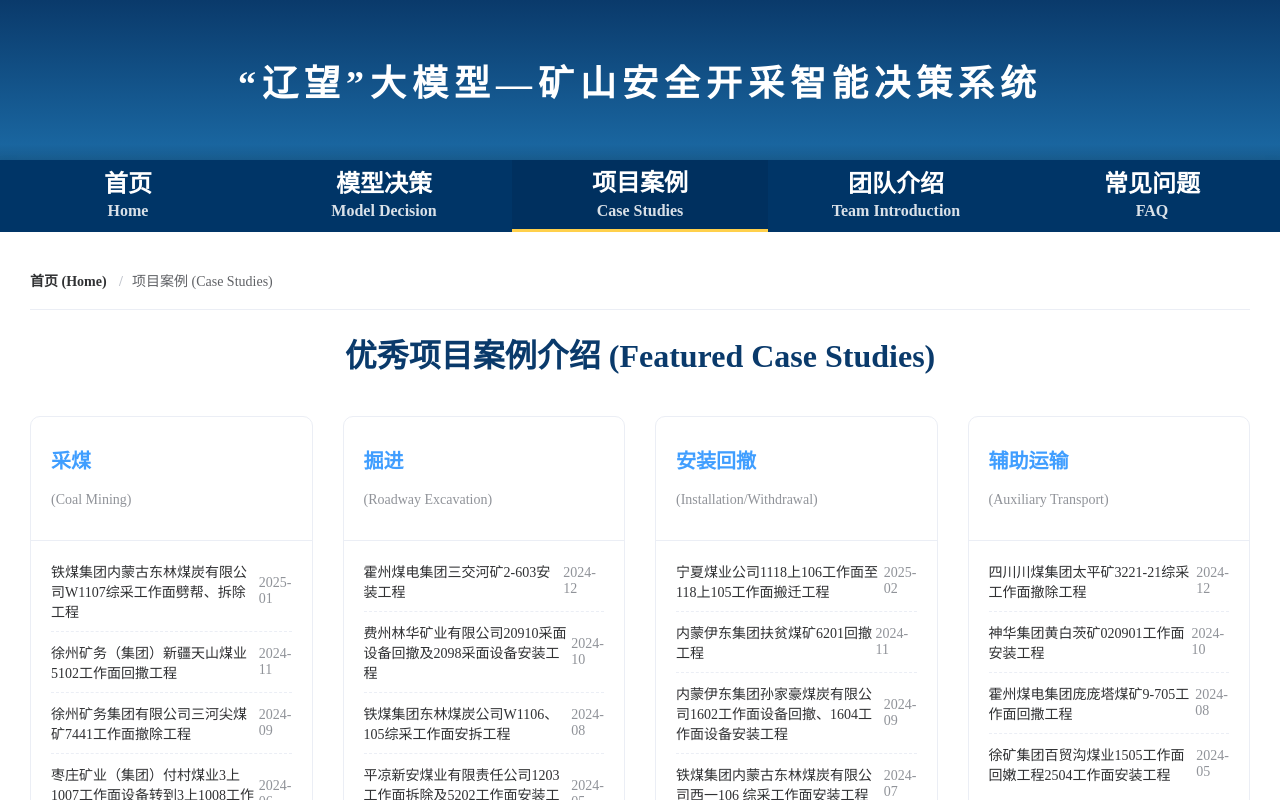
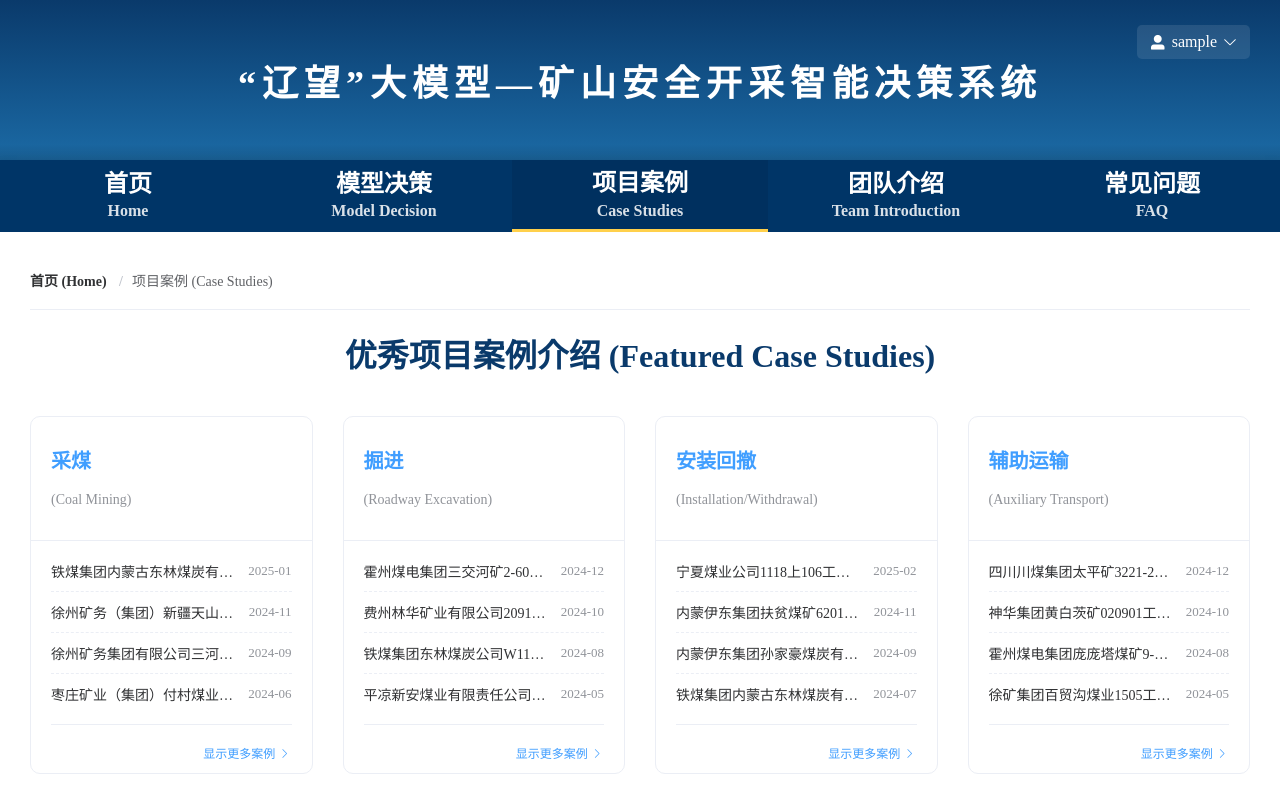
Before and after one commit to freshmakerzhao/IntelligentDecisionMakingSystemWeb, a Vue app in the folder vue/: page /dashboard/cases in a window 1280 px wide. Shown: the top 800 px of the page. Built offline with nearby package versions, Linux system fonts and the light colour scheme; sample sign-in values are in the browser's storage.

Commit message:
完善项目案例页面

```diff
--- a/vue/src/router/index.js
+++ b/vue/src/router/index.js
@@ -96,7 +96,7 @@ router.beforeEach((to, from, next) => {
     // 如果未登录
     if (!hasToken) {
         if (to.path !== '/login') {
-            Vue.prototype.$message.warning("请先登录才能访问此页面");
+            Vue.prototype.$message.warning("请登录");
             next({
                 path: '/login',
                 query: { redirect: to.fullPath } // 带上目标路径
--- a/vue/src/views/Dashboard/B_Cases.vue
+++ b/vue/src/views/Dashboard/B_Cases.vue
@@ -40,8 +40,15 @@
           <!-- 案例列表 -->
           <ul class="case-list">
             <li v-for="(caseItem, i) in category.cases" :key="i" class="case-item">
-              <!-- 使用 el-link 实现可点击的标题 -->
-              <el-link type="_blank" :underline="false" @click="viewCaseDetail(caseItem)">
+              <!-- 添加 title 属性，鼠标悬停时显示完整内容 -->
+              <!-- 添加 case-title-link 类，用于应用省略号样式 -->
+              <el-link
+                type="_blank"
+                :underline="false"
+                @click="viewCaseDetail(caseItem)"
+                :title="caseItem.title"
+                class="case-title-link"
+              >
                 {{ caseItem.title }}
               </el-link>
               <span class="case-date">{{ caseItem.date }}</span>
@@ -79,7 +86,15 @@
 
           <ul class="case-list">
             <li v-for="(caseItem, i) in category.cases" :key="i" class="case-item">
-              <el-link type="_blank" :underline="false" @click="viewCaseDetail(caseItem)">
+              <!-- 添加 title 属性，鼠标悬停时显示完整内容 -->
+              <!-- 添加 case-title-link 类，用于应用省略号样式 -->
+              <el-link
+                type="_blank"
+                :underline="false"
+                @click="viewCaseDetail(caseItem)"
+                :title="caseItem.title"
+                class="case-title-link"
+              >
                 {{ caseItem.title }}
               </el-link>
               <span class="case-date">{{ caseItem.date }}</span>
@@ -189,7 +204,7 @@ export default {
   },
   computed: {
     breadcrumbs() {
-      // 模拟当前页面的路径。在实际应用中，this.$route.path 会自动反映当前 URL。
+      // 模拟当前页面的路径。
       const currentPath = this.$route ? this.$route.path : '/dashboard/cases';
 
       let paths = [
@@ -214,8 +229,8 @@ export default {
     },
     // 模拟跳转到更多案例列表
     viewMore(category) {
-      console.log('查看更多分类案例:', category.title);
-      this.$message.success(`正在加载 "${category.title}" 的全部案例...`);
+      console.log('查看更多分类案例:', category.title_zh);
+      this.$message.success(`正在加载 "${category.title_zh}" 的全部案例...`);
     }
   }
 };
@@ -279,10 +294,8 @@ export default {
 }
 
 .card-header {
-    /* 移除旧的 font-size, font-weight，由内部 span 控制 */
     color: #409EFF; /* 保持主题色 */
     padding: 10px 0;
-
 }
 .two-line-header {
     display: flex;
@@ -290,9 +303,8 @@ export default {
 }
 
 .title-wrapper {
-    /* 允许 <br/> 标签工作 */
     display: inline-block;
-    line-height: 1.1; /* 减少行间距，让标题更紧凑 */
+    line-height: 1.1;
     padding: 5px 0;
 }
 .zh-title {
@@ -318,6 +330,7 @@ export default {
 
 .case-item {
     display: flex;
+    /* 确保标题和日期左右对齐 */
     justify-content: space-between;
     align-items: center;
     padding: 10px 0;
@@ -329,8 +342,44 @@ export default {
     border-bottom: none;
 }
 
+/* --- 案例标题省略号和悬停提示 --- */
+.case-title-link {
+    /* 强制左对齐容器内的文本 */
+    text-align: left;
+
+    /* Flex 布局属性：让链接占据剩余空间 */
+    flex: 1;
+    min-width: 0; /* 解决 flex 容器中的子元素溢出问题 */
+    margin-right: 10px; /* 与日期分隔 */
+
+    /* 截断属性 */
+    overflow: hidden;
+    white-space: nowrap;
+    text-overflow: ellipsis;
+}
+
+/* 针对 el-link 内部的文本元素应用截断属性，并强制左对齐 */
+.case-title-link >>> span {
+    /* 确保 span 是一个块级元素，可以完全占据 el-link 的宽度 */
+    display: block;
+    /* 强制内部span占据el-link的全部宽度 */
+    width: 100%;
+    /* 再次强制内部文本左对齐 */
+    text-align: left;
+
+    /* 截断属性 */
+    overflow: hidden;
+    white-space: nowrap;
+    text-overflow: ellipsis;
+}
+/* --- 结束 案例标题省略号和悬停提示 --- */
+
 .case-date {
+    /* 确保日期不被挤压，保持固定宽度 */
+    flex-shrink: 0;
     color: #909399;
+    font-size: 13px;
+    margin-left: 5px;
 }
 
 .view-more-footer {
--- a/vue/src/views/Dashboard/Manage.vue
+++ b/vue/src/views/Dashboard/Manage.vue
@@ -3,12 +3,27 @@
         <!-- 整个页面的外层容器 -->
 
         <!-- 内部容器：包含 Header, Main, Footer -->
-        <!--  Flex 布局，以便 el-main 能够撑开 -->
         <el-container direction="vertical">
             <!-- 顶部大图 banner（在导航栏上方） -->
             <div class="top-banner">
                 <div class="banner-inner">
                     <h1 class="banner-title">“辽望”大模型—矿山安全开采智能决策系统</h1>
+                </div>
+
+                <!-- 用户显示和退出功能区域 -->
+                <div class="user-controls">
+                    <el-dropdown trigger="click" @command="handleCommand">
+                        <span class="el-dropdown-link user-info">
+                            <i class="el-icon-user-solid user-icon"></i>
+                            <!-- 显示用户名，如果未登录则显示“未登录用户” -->
+                            {{ user.name || '未登录用户' }}
+                            <i class="el-icon-arrow-down el-icon--right"></i>
+                        </span>
+                        <el-dropdown-menu slot="dropdown">
+                            <el-dropdown-item command="profile">个人中心</el-dropdown-item>
+                            <el-dropdown-item command="logout" divided>退出登录</el-dropdown-item>
+                        </el-dropdown-menu>
+                    </el-dropdown>
                 </div>
             </div>
 
@@ -72,13 +87,15 @@ export default {
         },
         // 获取用户信息，此方法利用@refreshUser，使得相关联页面也可以调用
         getUser() {
-            let userId = '';
-            // Note: 生产环境中应该使用更安全的身份验证方法
-            const userString = localStorage.getItem("user");
+            let userString = localStorage.getItem("user");
             if (userString) {
-                userId = JSON.parse(userString).id;
-                // 从后台获取到修改后的user数据，再传递给header
-                // 假设 this.request 存在
+                try {
+                    const parsedUser = JSON.parse(userString);
+                    const userId = parsedUser.id;
+
+                    this.user = { id: userId, name: parsedUser.username || "Admin" };
+
+                    // 假设 this.request 存在, 如果不需要真实请求，请保持注释
                     /*
                     this.request.get("/user/findOneById/" + userId).then(res => {
                         this.user = res.data;
@@ -86,10 +103,42 @@ export default {
                         console.error("Failed to fetch user:", err);
                     });
                     */
-               // Mock user data if request is not available
-               this.user = { id: userId, name: "Admin" };
+                } catch (e) {
+                    console.error("Error parsing user from localStorage:", e);
+                    localStorage.removeItem("user"); // 清除无效数据
+                    this.user = {};
+                }
+            } else {
+                this.user = {};
             }
         },
+
+        // 处理下拉菜单命令
+        handleCommand(command) {
+            if (command === 'logout') {
+                this.logout();
+            } else if (command === 'profile') {
+                // 占位
+                this.$message.info("即将跳转到个人中心...");
+            }
+        },
+
+        // 退出登录逻辑
+        logout() {
+            // 1. 清除本地存储中的用户信息
+            localStorage.removeItem("user");
+            this.$message.success("退出成功！已清除登录状态。");
+
+            // 2. 刷新 user 状态
+            this.user = {};
+
+            // 3. 重定向到登录页面
+            if (this.$router) {
+                this.$router.push('/login');
+            } else {
+                console.warn("Router is not available. Logout successful.");
+            }
+        }
     }
 }
 </script>
@@ -113,11 +162,6 @@ body,
 
 /* 使 el-main 占据所有剩余空间 */
 .main-content {
-    /* 核心：flex: 1 0 auto
-       flex-grow: 1 (内容少时拉伸占据空白)
-       flex-shrink: 0 (内容多时不允许收缩，确保其内容能够将父容器撑开)
-       flex-basis: auto
-    */
     flex: 1 0 auto;
 
     /* 移除默认 padding，让内容完全由子组件控制 */
@@ -145,7 +189,7 @@ body,
     align-items: center;
     justify-content: center;
     color: #fff;
-    position: relative;
+    position: relative; /* 确保 user-controls 可以绝对定位 */
     z-index: 1;
 }
 /* 底部渐变阴影，用于与导航栏衔接 */
@@ -160,6 +204,39 @@ body,
     pointer-events: none;
     z-index: 0;
 }
+
+/* 用户控制区域样式 */
+.user-controls {
+    position: absolute;
+    top: 25px; /* 距离顶部的距离 */
+    right: 30px; /* 距离右侧的距离 */
+    z-index: 10;
+}
+
+.user-info {
+    cursor: pointer;
+    color: #fff;
+    font-size: 16px;
+    font-weight: 500;
+    transition: all 0.3s;
+    padding: 8px 12px;
+    border-radius: 5px;
+    background-color: rgba(255, 255, 255, 0.1); /* 轻微背景 */
+    display: flex;
+    align-items: center;
+}
+.user-info:hover {
+    background-color: rgba(255, 255, 255, 0.25);
+}
+.user-icon {
+    font-size: 18px;
+    margin-right: 5px;
+}
+.el-dropdown-link {
+    /* 确保下拉菜单的链接能被识别为链接样式 */
+    color: #fff;
+}
+
 
 /* 导航栏与 banner 的平滑过渡样式 */
 .dashboard-header-el {
```
Also changed, not shown: vue/src/views/Administrator/Administrator_G_Person备份.vue (deleted, +0 -127 lines). Lines whose indentation alone changed are shown as unchanged.
